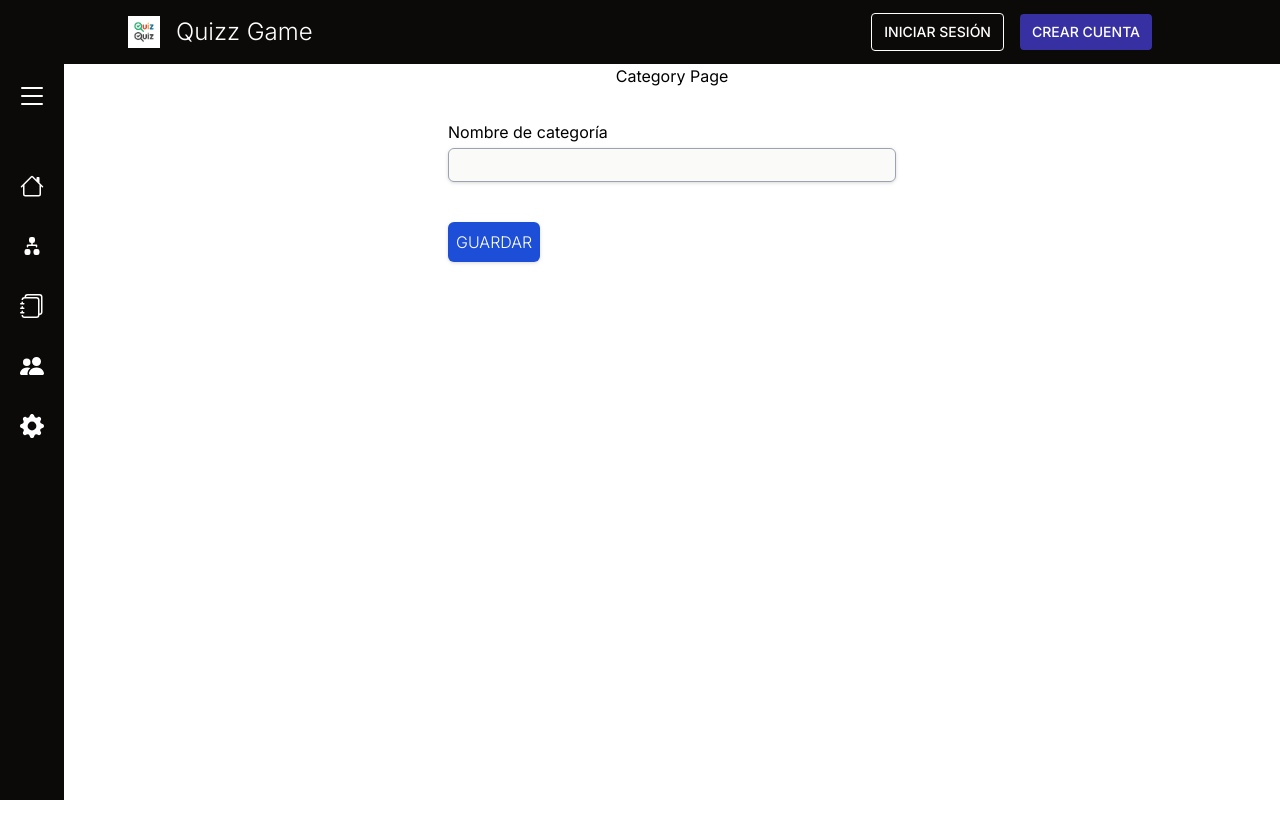
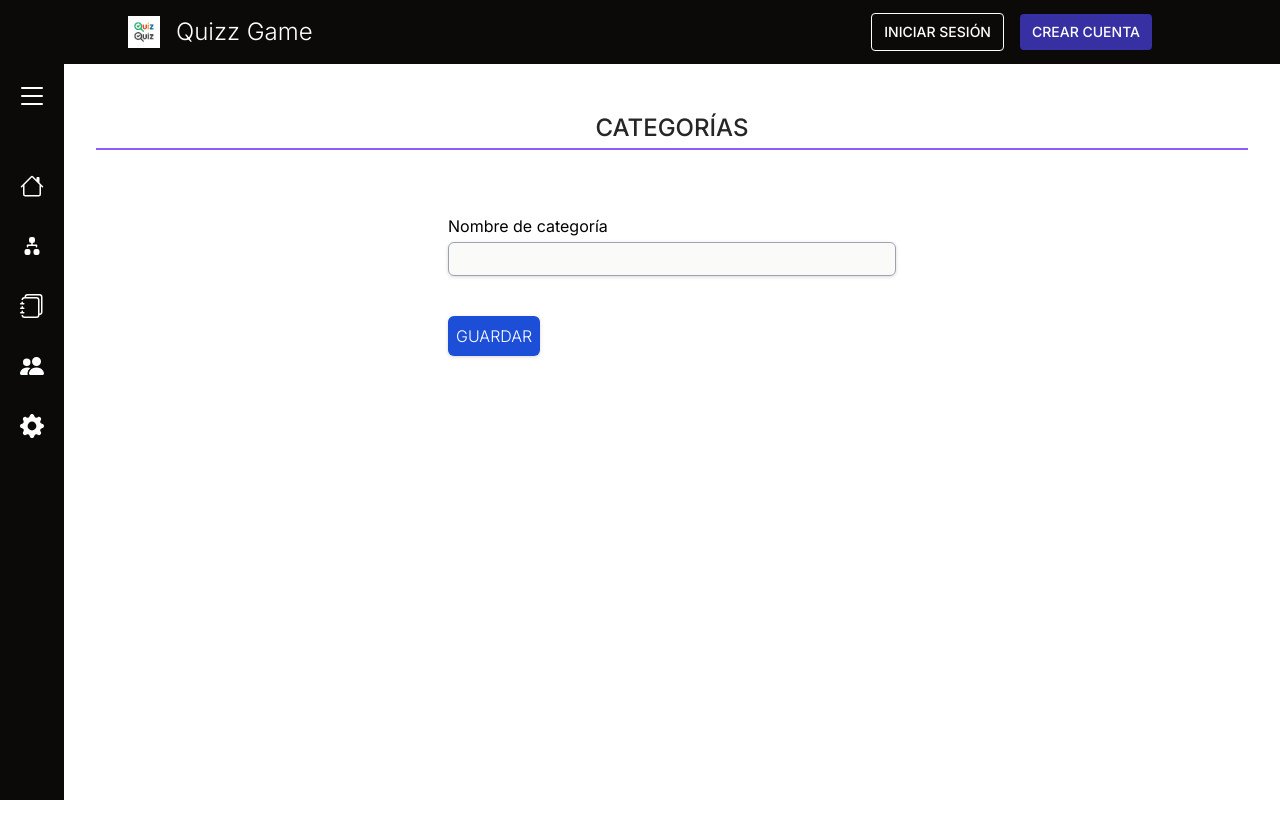
Before and after one commit to briansleonel/quizz-game-client, a Next.js app: page /dashboard/category in a window 1280 px wide. Shown: the top 838 px of the page. Built offline with nearby package versions, Linux system fonts and the light colour scheme.

Commit message:
feat: add container component for dashboard

```diff
--- a/src/app/dashboard/category/page.tsx
+++ b/src/app/dashboard/category/page.tsx
@@ -1,10 +1,12 @@
 import CategoryForm from "@/components/forms/category/CategoryForm";
+import ContainerUtil from "@/components/layout/ContainerUtil";
+import { Title } from "@/components/layout/Title";
 
 export default function CategoryPage() {
     return (
-        <div className="w-full flex flex-col items-center justify-center">
-            <h1>Category Page</h1>
+        <ContainerUtil>
+            <Title>Categorías</Title>
             <CategoryForm />
-        </div>
+        </ContainerUtil>
     );
 }
--- a/src/app/dashboard/question/page.tsx
+++ b/src/app/dashboard/question/page.tsx
@@ -1,13 +1,14 @@
 import TableQuestions from "@/components/data-table/table-question/TableQuestion";
 import FiltersQuestion from "@/components/filter/FiltersQuestion";
+import ContainerUtil from "@/components/layout/ContainerUtil";
 import { Title } from "@/components/layout/Title";
 
 export default function QuestionPage() {
     return (
-        <div className="w-full flex flex-col items-center gap-8 py-10 px-4 md:px-8 md:py-12">
+        <ContainerUtil>
             <Title>Preguntas</Title>
             <FiltersQuestion />
             <TableQuestions />
-        </div>
+        </ContainerUtil>
     );
 }
--- a/src/app/dashboard/user/page.tsx
+++ b/src/app/dashboard/user/page.tsx
@@ -1,13 +1,14 @@
 import TableUsers from "@/components/data-table/table-user/TableUsers";
 import Filters from "@/components/filter/Filters";
+import ContainerUtil from "@/components/layout/ContainerUtil";
 import { Title } from "@/components/layout/Title";
 
 export default function UserPage() {
     return (
-        <div className="w-full flex flex-col items-center gap-8 py-10 px-4 md:px-8 md:py-12">
+        <ContainerUtil>
             <Title>Usuarios</Title>
             <Filters />
             <TableUsers />
-        </div>
+        </ContainerUtil>
     );
 }
--- /dev/null
+++ b/src/components/layout/ContainerUtil.tsx
@@ -0,0 +1,11 @@
+export default function ContainerUtil({
+    children,
+}: {
+    children: React.ReactNode;
+}) {
+    return (
+        <div className="w-full flex flex-col items-center gap-8 py-10 px-4 md:px-8 md:py-12">
+            {children}
+        </div>
+    );
+}
```
